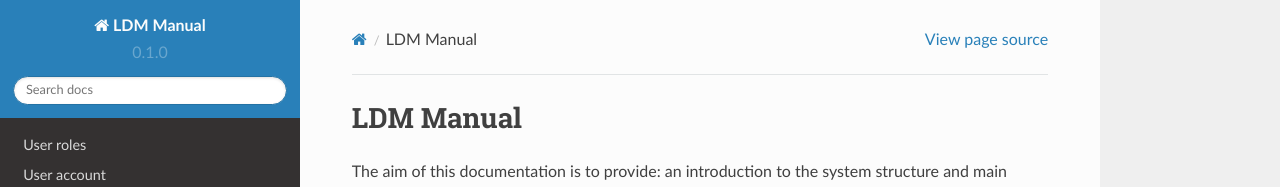
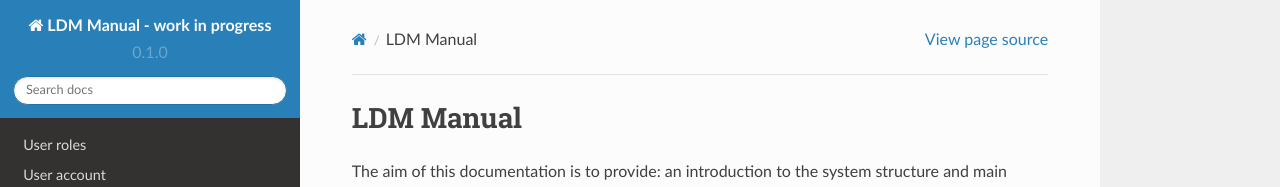
Before and after one commit to swiss-transplant-cohort-study/3LC-user-manual, a Sphinx documentation site: the page built from docs/source/index.rst, in a window 1280 px wide. Shown: the top 187 px of the page. Built offline with Sphinx 7.4.7 and the Read the Docs theme 2.0.0, drawn with Linux system fonts in a browser that asks for light colours.

Commit message:
Update conf.py

```diff
--- a/docs/source/conf.py
+++ b/docs/source/conf.py
@@ -2,7 +2,7 @@
 
 # -- Project information
 
-project = 'LDM Manual'
+project = 'LDM Manual - work in progress'
 copyright = '2023, DC'
 author = 'Data Center'
 
```
